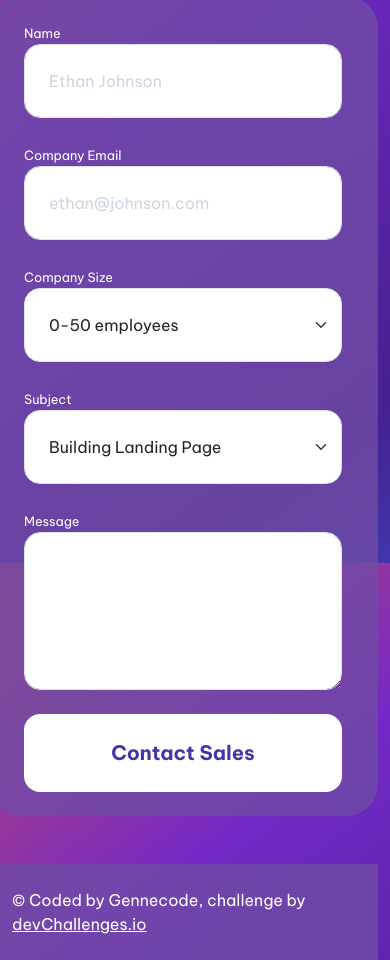
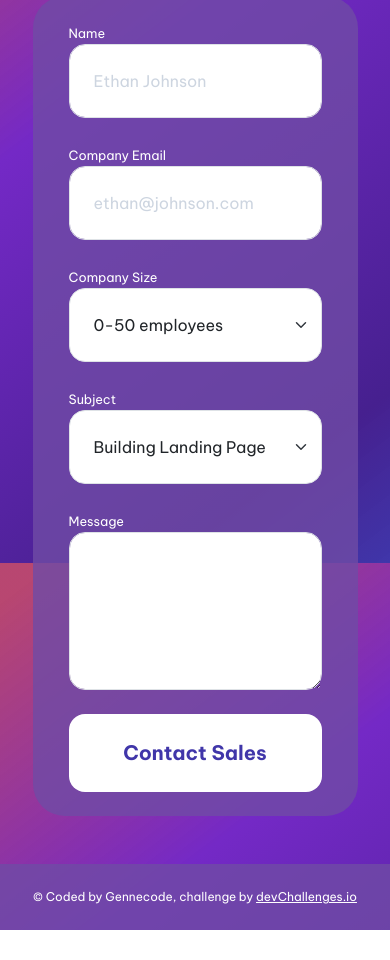
Before and after one commit to tjaulin/contact-page-becv, a plain HTML site: page index.html in a window 390 px wide. Shown: the part 281-1241 px from the top of the page. After the commit the page ends 1211 px from the top, so only its background shows below. Drawn offline with nearby package versions, Linux system fonts and the light colour scheme.

Commit message:
fix responsive phone view

```diff
--- a/css/style.css
+++ b/css/style.css
@@ -84,3 +84,9 @@ footer {
     }
 
 }
+
+@media screen and (max-width: 576px) {
+    footer p  {
+        font-size: 12px;
+    }
+}
--- a/index.html
+++ b/index.html
@@ -13,11 +13,11 @@
     <link rel="preconnect" href="https://fonts.gstatic.com" crossorigin>
     <link href="https://fonts.googleapis.com/css2?family=Be+Vietnam+Pro:wght@300;400;500;700&display=swap" rel="stylesheet">
 </head>
-<body class="row justify-content-center">
+<body class="row justify-content-center m-0 p-0">
     <div class="icon">
         <img src="img/contact-form-icon.svg" alt="company logo">
     </div>
-    <div class="content col-xl-7 col-sm-10 mt-5">
+    <div class="content col-xl-7 col-sm-10 col-10 mt-5">
         <div class="row justify-content-center">
             <div class="col-xl-9 col-lg-7 col-sm-8">
                 <h1 class="text-center mb-3">Interested in our business pricing ?</h1>
```
